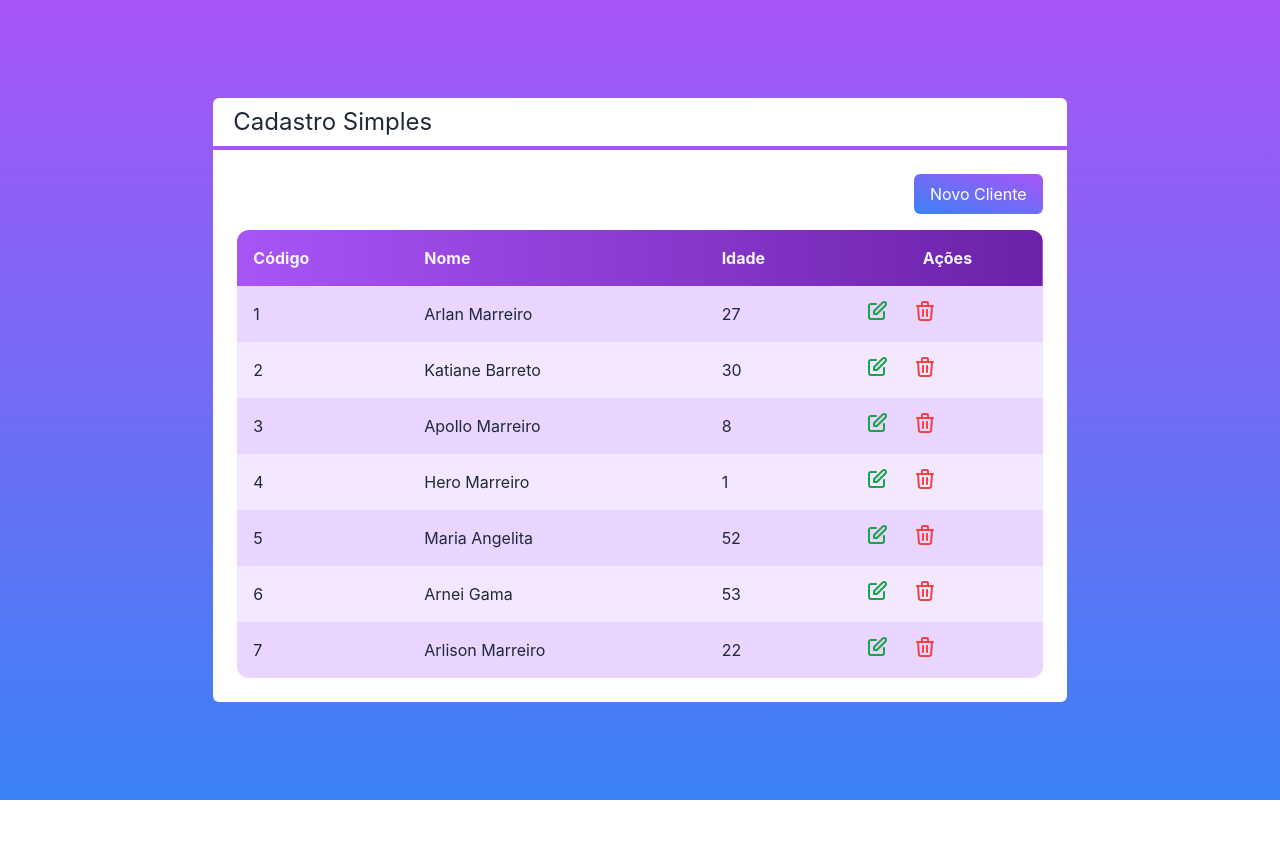
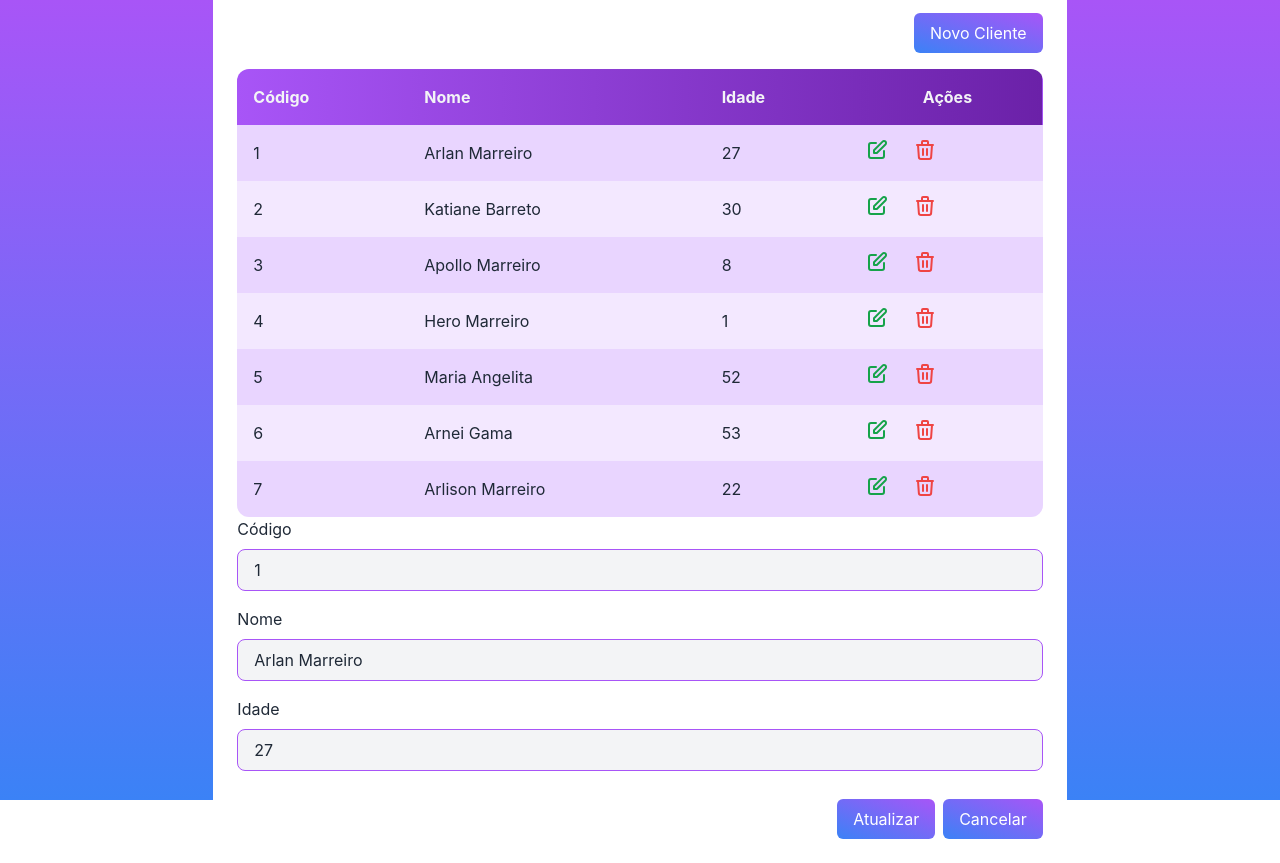
Before and after one commit to arlansonic/NextJS-Crud, a Next.js app: page / in a window 1280 px wide. Before the commit the page ends 800 px from the top, so only its background shows below. Built offline with nearby package versions, Linux system fonts and the light colour scheme.

Commit message:
Componente Formulário e Entrada

```diff
--- /dev/null
+++ b/src/components/Entrada.tsx
@@ -0,0 +1,25 @@
+interface EntradaProps {
+    tipo?: 'text' | 'number'
+    texto: String
+    valor: any
+    somenteLeitura?: boolean
+    className?: String
+    onChange?: (valor: any) => void
+}
+
+export default function Entrada(props: EntradaProps) {
+    return (
+        <div className={`flex flex-col ${props.className}`}>
+            <label className="mb-2">
+                {props.texto}
+            </label>
+            <input type={props.tipo ?? 'text'}
+                value={props.valor}
+                readOnly={props.somenteLeitura}
+                onChange={e => props.onChange?.(e.target.value)}
+                className={`border border-purple-500 rounded-lg px-4 py-2 focus:outline-none bg-gray-100 ${props.somenteLeitura ? '' : 'focus:bg-white'}`} />
+
+        </div>
+    )
+
+}
--- /dev/null
+++ b/src/components/Formulario.tsx
@@ -0,0 +1,46 @@
+import { useState } from "react";
+import Cliente from "../core/Cliente";
+import Botao from "./Botao";
+import Entrada from "./Entrada";
+
+interface FormularioProps {
+    cliente: Cliente;
+}
+
+export default function Formulario(props: FormularioProps) {
+    const id = props.cliente?.id;
+    const [nome, setNome] = useState(props.cliente?.nome ?? '');
+    const [Idade, setIdade] = useState(props.cliente?.idade ?? 0);
+    return (
+        <div>
+            {id ? (
+                <Entrada
+                    texto='Código'
+                    valor={id}
+                    className='mb-4'
+                />
+            ) : false}
+
+            <Entrada
+                texto='Nome'
+                valor={nome}
+                onChange={setNome}
+                className='mb-4'
+            />
+            <Entrada
+                texto='Idade'
+                tipo="number"
+                valor={Idade}
+                onChange={setIdade}
+            />
+            <div className="mt-7 flex justify-end">
+                <Botao cor="blue" className="mr-2">
+                    {id ? 'Atualizar' : 'Cadastrar'}
+                </Botao>
+                <Botao cor="blue">
+                    Cancelar
+                </Botao>
+            </div>
+        </div>
+    )
+}
--- a/src/pages/index.tsx
+++ b/src/pages/index.tsx
@@ -1,4 +1,5 @@
 import Botao from "../components/Botao";
+import Formulario from "../components/Formulario";
 import Layout from "../components/Layout";
 import Tabela from "../components/Tabela";
 import Cliente from "../core/Cliente";
@@ -31,10 +32,12 @@
         <div className="flex justify-end">
           <Botao cor="green" className={'mb-4'}>Novo Cliente</Botao>
         </div>
+
         <Tabela clientes={clientes}
           clienteSelecionado={clienteSelecionado}
           clienteExcluido={clienteExcluido}
         />
+        <Formulario cliente={clientes[0]}></Formulario>
       </Layout>
     </div>
   )
```
